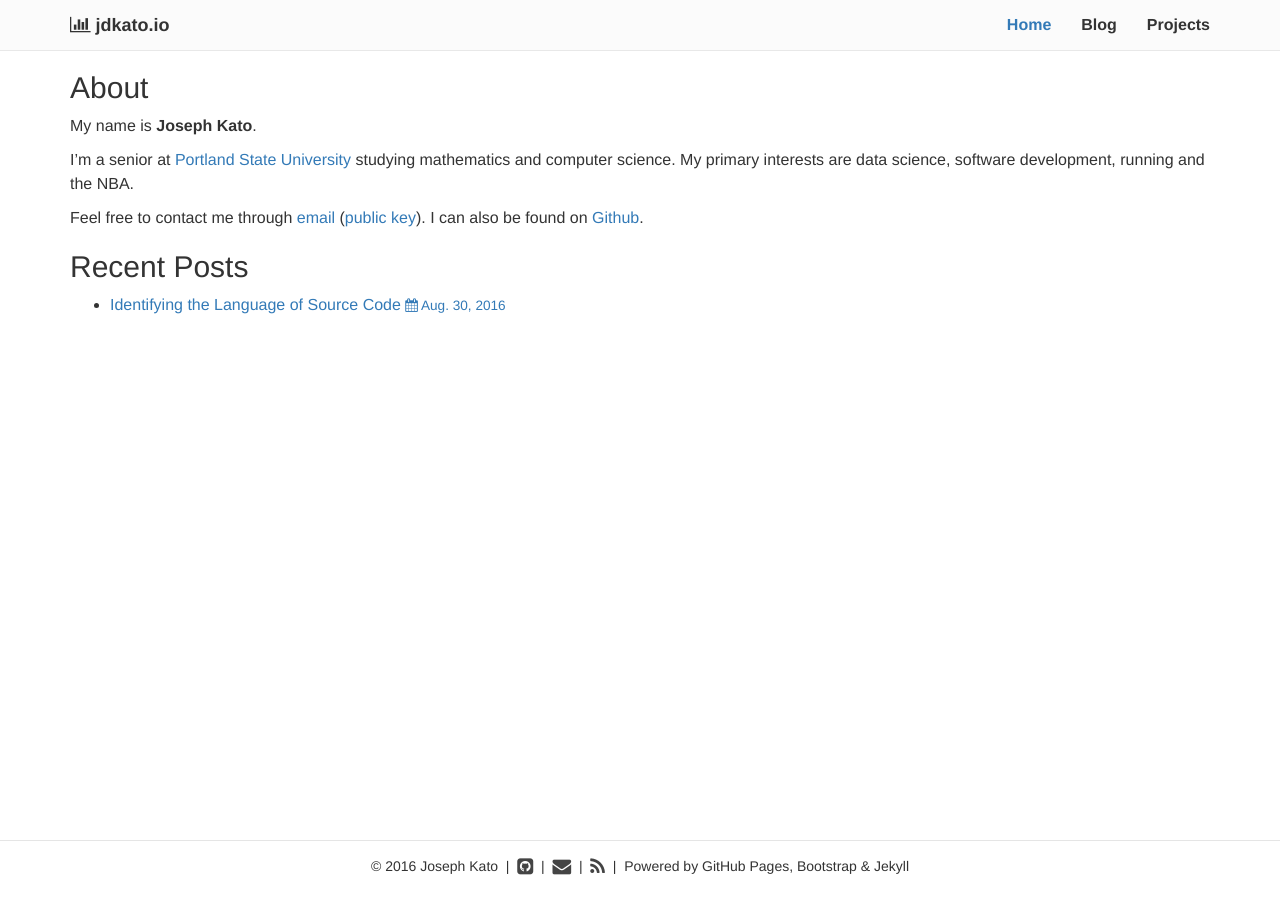
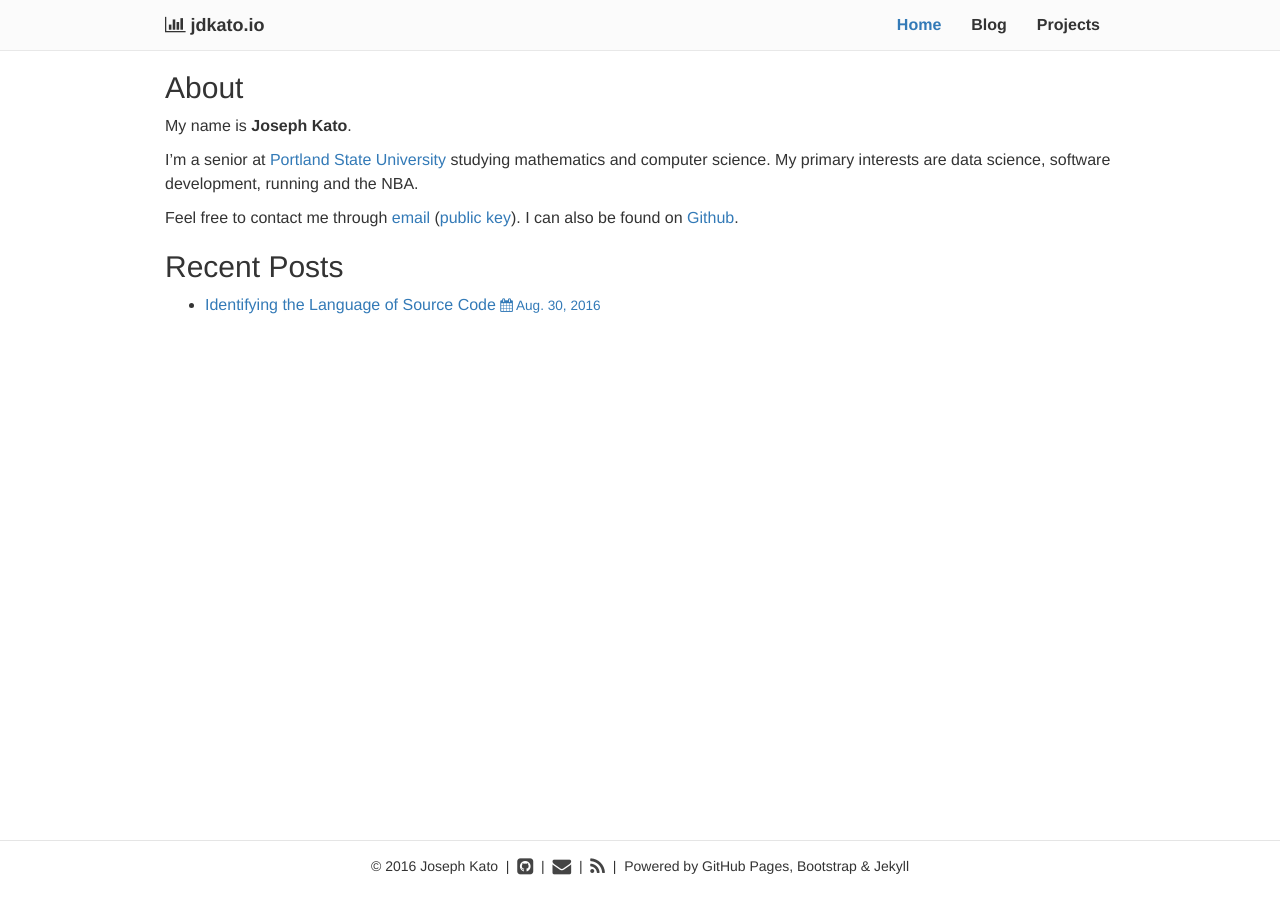
Before and after one commit to jdkato/jdkato.github.io, a Jekyll site: the page built from index.md, in a window 1280 px wide. Built offline with Jekyll 4.4.1, drawn with Linux system fonts in a browser that asks for light colours; nearby versions of some CDN libraries.

Commit message:
Make Bootstrap non-responsive

```diff
--- a/_includes/head.html
+++ b/_includes/head.html
@@ -13,6 +13,7 @@
     <link rel="stylesheet" href="https://maxcdn.bootstrapcdn.com/font-awesome/4.5.0/css/font-awesome.min.css">
 
     <link rel="stylesheet" type="text/css" href="/stylesheets/bootstrap.min.css">
+    <link rel="stylesheet" href="/stylesheets/non-responsive.css">
     <link rel="stylesheet" href="/stylesheets/pygments.css">
     <link rel="stylesheet" href="/vendor/katex/katex.min.css">
     <link rel="stylesheet" href="/stylesheets/style.css">
--- /dev/null
+++ b/stylesheets/non-responsive.css
@@ -0,0 +1,88 @@
+/* Non-responsive overrides
+ *
+ * Utilitze the following CSS to disable the responsive-ness of the container,
+ * grid system, and navbar.
+ */
+
+/* Reset the container */
+.container {
+  width: 980px;
+  max-width: none !important;
+}
+
+.container .navbar-header,
+.container .navbar-collapse {
+  margin-right: 0;
+  margin-left: 0;
+}
+
+/* Always float the navbar header */
+.navbar-header {
+  float: left;
+}
+
+/* Undo the collapsing navbar */
+.navbar-collapse {
+  display: block !important;
+  height: auto !important;
+  padding-bottom: 0;
+  overflow: visible !important;
+}
+
+.navbar-toggle {
+  display: none;
+}
+.navbar-collapse {
+  border-top: 0;
+}
+
+.navbar-brand {
+  margin-left: -15px;
+}
+
+/* Always apply the floated nav */
+.navbar-nav {
+  float: left;
+  margin: 0;
+}
+.navbar-nav > li {
+  float: left;
+}
+.navbar-nav > li > a {
+  padding: 15px;
+}
+
+/* Redeclare since we override the float above */
+.navbar-nav.navbar-right {
+  float: right;
+}
+
+/* Undo custom dropdowns */
+.navbar .navbar-nav .open .dropdown-menu {
+  position: absolute;
+  float: left;
+  background-color: #fff;
+  border: 1px solid #ccc;
+  border: 1px solid rgba(0, 0, 0, .15);
+  border-width: 0 1px 1px;
+  border-radius: 0 0 4px 4px;
+  -webkit-box-shadow: 0 6px 12px rgba(0, 0, 0, .175);
+          box-shadow: 0 6px 12px rgba(0, 0, 0, .175);
+}
+.navbar-default .navbar-nav .open .dropdown-menu > li > a {
+  color: #333;
+}
+.navbar .navbar-nav .open .dropdown-menu > li > a:hover,
+.navbar .navbar-nav .open .dropdown-menu > li > a:focus,
+.navbar .navbar-nav .open .dropdown-menu > .active > a,
+.navbar .navbar-nav .open .dropdown-menu > .active > a:hover,
+.navbar .navbar-nav .open .dropdown-menu > .active > a:focus {
+  color: #fff !important;
+  background-color: #428bca !important;
+}
+.navbar .navbar-nav .open .dropdown-menu > .disabled > a,
+.navbar .navbar-nav .open .dropdown-menu > .disabled > a:hover,
+.navbar .navbar-nav .open .dropdown-menu > .disabled > a:focus {
+  color: #999 !important;
+  background-color: transparent !important;
+}
```
